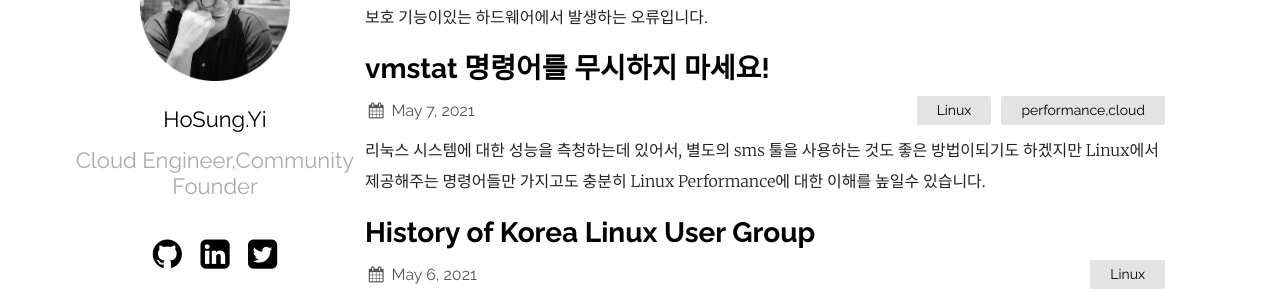
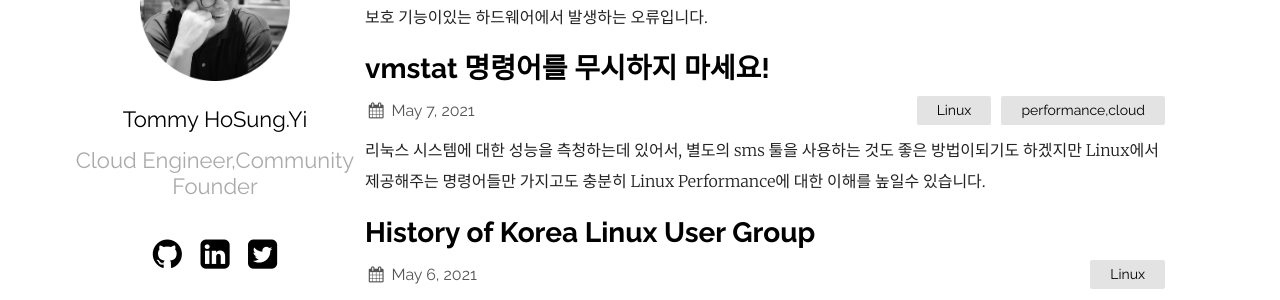
Before and after one commit to hslee77/hslee77.github.io, a Jekyll site: the page built from index.md, in a window 1280 px wide. Shown: the part 219-519 px from the top of the page. Built offline with Jekyll 4.4.1, drawn with Linux system fonts in a browser that asks for light colours.

```diff
--- a/_config.yml
+++ b/_config.yml
@@ -12,7 +12,7 @@ show_excerpts: true # set to true to show excerpts on the homepage
 sass:
   sass_dir: _sass
 plainwhite:
-  name: HoSung.Yi
+  name: Tommy HoSung.Yi
   tagline: Cloud Engineer,Community Founder
   date_format: "%b %-d, %Y"
   sitemap: true # set to true to generate sitemap.xml content
```
